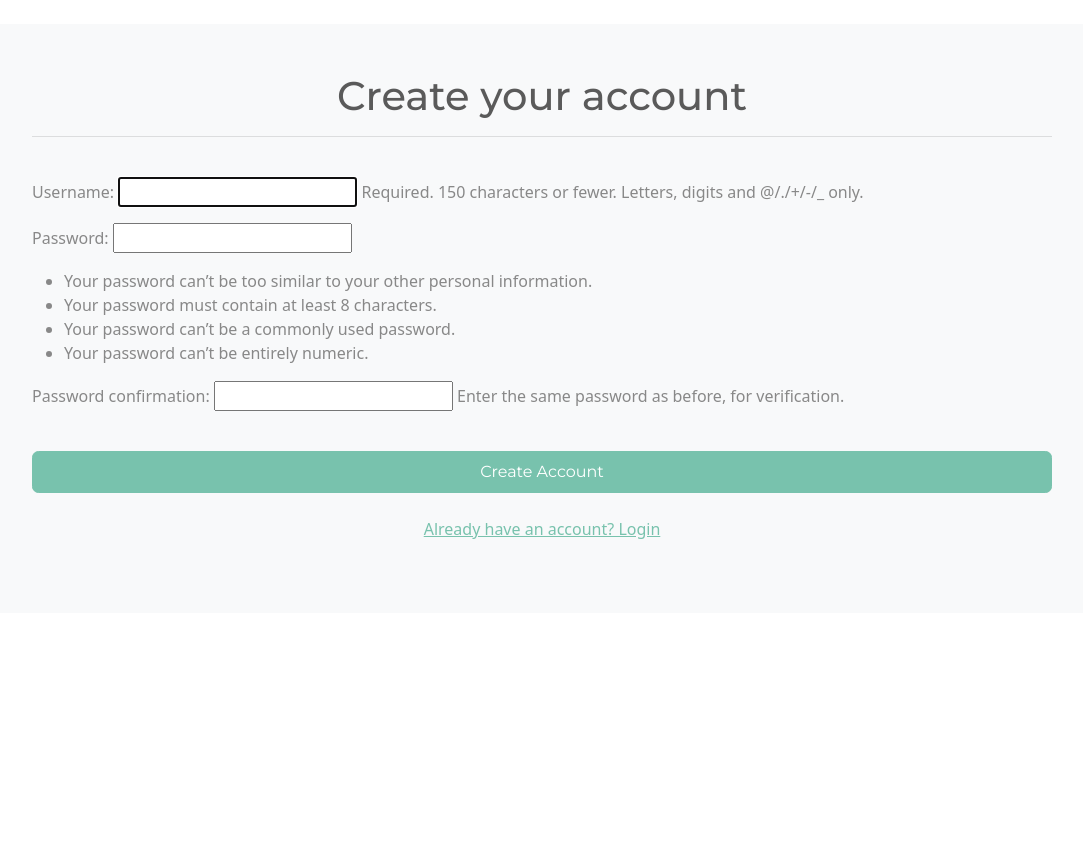
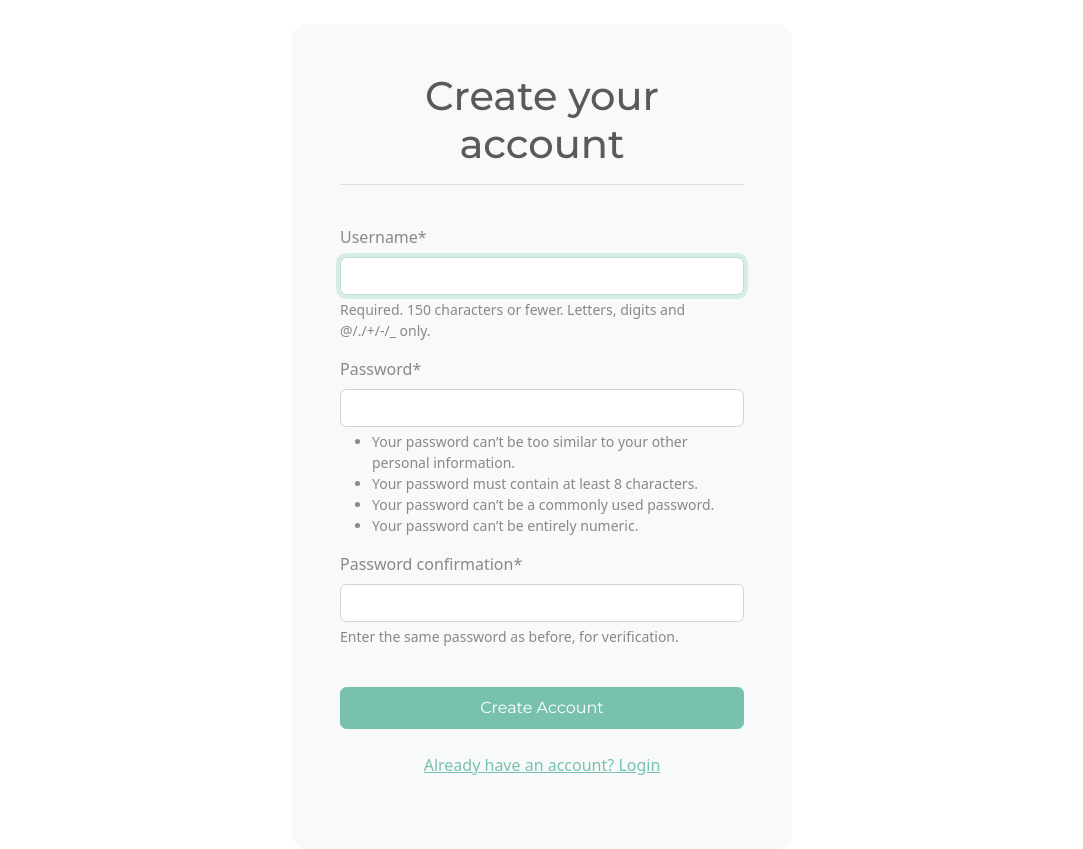
Before and after one commit to mChoczay/Luna_Hydrophonic, a Django app: page /register in a window 1280 px wide. Shown: the part 56-905 px from the top of the page, without its empty margins (98-1181 px from the left). Before the commit the page ends 595 px from the top, so only its background shows below. Run offline with Django 5.2, Linux system fonts and the light colour scheme; some libraries are stand-ins or nearby versions.

Commit message:
register form prettify

```diff
--- a/CRUD/CRUD/settings.py
+++ b/CRUD/CRUD/settings.py
@@ -38,7 +38,10 @@ INSTALLED_APPS = [
     'django.contrib.messages',
     'django.contrib.staticfiles',
     'crudapp',
+    'crispy_forms',
 ]
+
+CRISPY_TEMPLATE_PACK = 'bootstrap4'
 
 MIDDLEWARE = [
     'django.middleware.security.SecurityMiddleware',
--- a/CRUD/crudapp/templates/crudapp/register.html
+++ b/CRUD/crudapp/templates/crudapp/register.html
@@ -1,14 +1,16 @@
 {% extends "crudapp/base.html" %}
+
+{% load crispy_forms_tags %}
 
 {% block content %}
     <body>
-        <div class = "container bg-light shadow-md p-5">
+        <div class = "container bg-light shadow-md p-5 form-layout">
             <h1 class = "text-center">Create your account</h1>
             <hr>
             <br>
             <form method="POST" autcomplete="off">
                 {% csrf_token %}
-                {{form.as_p}}
+                {{form|crispy}}
                 <br>
                 <button type="submit" class="btn btn-primary w-100 btn-block p-2"> Create Account </button>
             </form>
--- /dev/null
+++ b/CRUD/static/css/styles.css
@@ -0,0 +1,4 @@
+.form-layout {
+    border-radius: 15px;
+    width: 500px;
+}
```
